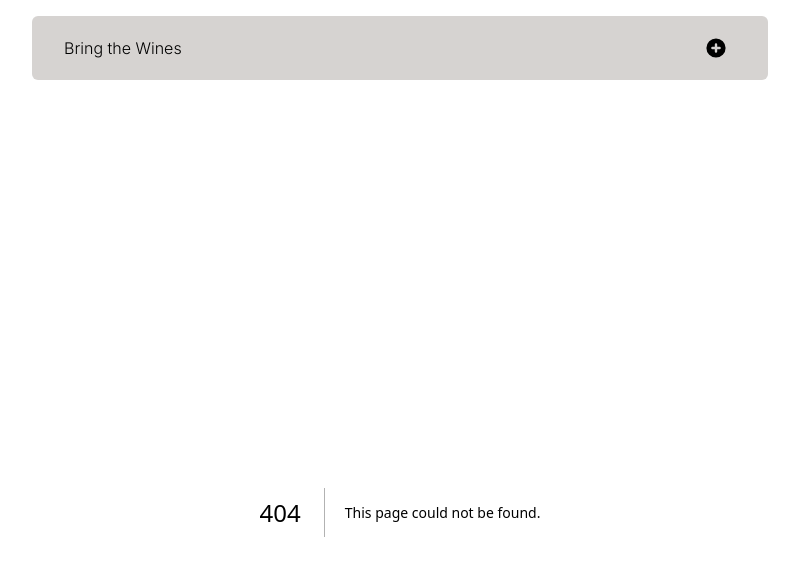
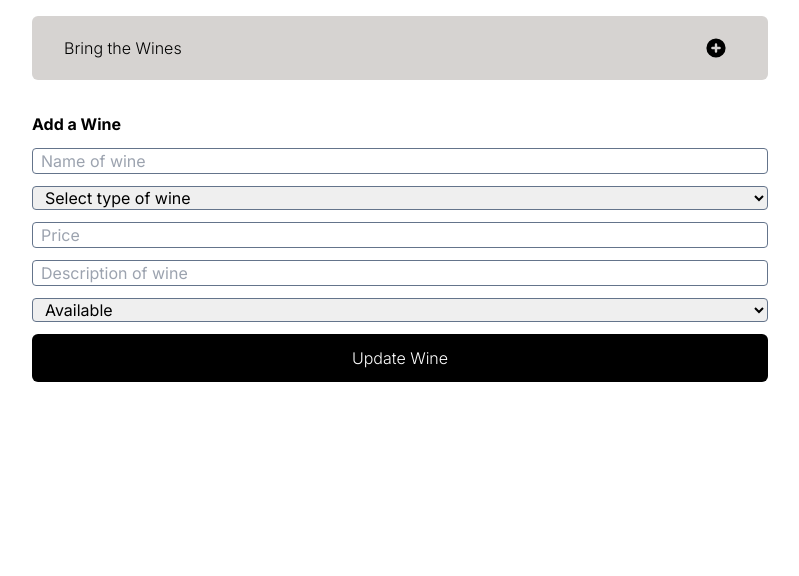
Before and after one commit to ghostleek/bringthewines, a Next.js app: page /editWine/1 in a window 1280 px wide. Before the commit this address had no page. Shown: the top 576 px of the page, without its empty margins (240-1039 px from the left). Built offline with nearby package versions, Linux system fonts and the light colour scheme; no server answers; the database is empty.

Commit message:
removed fa as unused

```diff
--- a/app/addWine/page.jsx
+++ b/app/addWine/page.jsx
@@ -9,7 +9,7 @@ export default function AddWine(){
     const [type, setType] = useState("")
     const [price, setPrice] = useState("")
     const [description, setDescription] = useState("")
-    const [status, setStatus] = useState("")
+    const [status, setStatus] = useState("Available");
 
     const router = useRouter()
 
@@ -76,7 +76,7 @@ export default function AddWine(){
             onChange={e => setStatus(e.target.value)} // Update the state on change
         >
           <option value="" disabled>Select status</option>
-          <option value="Available" selected>Available</option>
+          <option value="Available">Available</option>
           <option value="Sold">Sold</option>
           <option value="Reserved">Reserved</option>
         </select>
--- /dev/null
+++ b/app/editWine/[id]/page.jsx
@@ -0,0 +1,27 @@
+import EditWineForm from "@/components/EditWineForm";
+
+
+const getWineById = async(id) => {
+    try{
+        const res = await fetch(`https://localhost:3000/api/wines/${id}`, { cache: "no-store", });
+        if (!res.ok) {
+            throw new Error("Failed to fetch Wine");
+        }
+        const responseJson = await res.json();
+        console.log("Response:", responseJson); // Log the response
+        return responseJson;
+    } catch (error) {
+        console.log(error);
+    }
+};
+
+export default async function EditWine({ params }){
+    const { id } = params;
+    const wine = await getWineById(id);
+    if (!wine) {
+        throw new Error('Wine not found');
+      }
+    const { name, price, description, status, type } = wine;
+    console.log("id: ", id)
+    return <EditWineForm id = {id} name={name} price={price} description={description} status={status} type={type} />
+}
--- a/app/editWine/page.jsx
+++ /dev/null
@@ -1,5 +0,0 @@
-import EditWineForm from "@/components/EditWineForm";
-
-export default function EditWine(){
-    return <EditWineForm />
-}
--- a/components/EditWineForm.jsx
+++ b/components/EditWineForm.jsx
@@ -1,14 +1,50 @@
-export default function EditWineForm(){
+// this is a client side action
+"use client";
+import { useState } from "react";
+import { useRouter } from "next/navigation";
+
+export default function EditWineForm( id, name, type, description, price, status){
+    const [newName, setNewName] = useState(name);
+    const [newType, setNewType] = useState(type);
+    const [newPrice, setNewPrice] = useState(price);
+    const [newDescription, setNewDescription] = useState(description);
+    const [newStatus, setNewStatus] = useState(status);
+
+    const router = useRouter();
+
+    const handleSubmit = async e => {
+        e.preventDefault();
+
+        try{
+            const res = await fetch(`http://localhost:3000/api/wines/${id}`,{
+                method: "PUT",
+                headers:{
+                    "Content-type":"application/json"
+                },
+                body: JSON.stringify({ newName, newType, newPrice, newDescription, newStatus})
+            });
+            if (!res.ok){
+                throw new Error("Failed to update wine")
+        }
+        router.push("/");
+        } catch (error) {
+            console.log(error);
+        }
+        };
+
     return (
-    <form className = "flex flex-col gap-3">
-        <div className="flex items-center">Edit a Wine</div>
+        <form className="flex flex-col gap-3" onSubmit={handleSubmit}>
+        <div className="font-bold items-center">Add a Wine</div>
         <input
         className= "border border-slate-500 px-2 rounded"
         type = "text"
         placeholder = "Name of wine"
+        onChange={e => setNewName(e.target.value)}
         />
-       <select
-        className= "border border-slate-500 px-2 rounded"
+        <select
+            className="border border-slate-500 px-2 rounded"
+            value={type} // Bind the value to the state
+            onChange={e => setNewType(e.target.value)} // Update the state on change
         >
           <option value="" disabled selected>Select type of wine</option>
           <option value="Red">Red</option>
@@ -18,17 +54,21 @@ export default function EditWineForm(){
           <option value="Dessert">Dessert</option>
         </select>
         <input
-        className= "border border-slate-500 px-2 rounded"
+        className= "price-input border border-slate-500 px-2 rounded"
         type = "text"
         placeholder = "Price"
+        onChange={e => setNewPrice(e.target.value)}
         />
         <input
         className= "border border-slate-500 px-2 rounded"
         type = "text"
         placeholder = "Description of wine"
+        onChange={e => setNewDescription(e.target.value)}
         />
-               <select
-        className= "border border-slate-500 px-2 rounded"
+        <select
+            className="border border-slate-500 px-2 rounded"
+            value={status} // Bind the value to the state
+            onChange={e => setNewStatus(e.target.value)} // Update the state on change
         >
           <option value="" disabled>Select status</option>
           <option value="Available" selected>Available</option>
@@ -37,6 +77,5 @@ export default function EditWineForm(){
         </select>
         <button className="bg-black font-light p-3 px-6 text-white rounded-md">Update Wine</button>
     </form>
-
 );
 }
--- a/components/WinesList.jsx
+++ b/components/WinesList.jsx
@@ -1,6 +1,8 @@
 import Link from "next/link";
 import RemoveBtn from "./RemoveBtn";
 import {HiPencilAlt} from "react-icons/hi"
+import { FontAwesomeIcon } from '@fortawesome/react-fontawesome';
+import { faWhatsApp } from '@fortawesome/react-fontawesome';
 
 const getWines = async() => {
     try {
@@ -23,25 +25,45 @@ export default async function WineList() {
 
     return (
         <>
-        {wines.map((t) => (
+        {wines.map((t) => {
+            // Prepare the WhatsApp message
+            const whatsappMessage = `Hi, I am interested to buy ${t.name} for ${t.price}. Can I suggest a few time/places for self collection`;
+            // Encode the message for use in a URL
+            const encodedMessage = encodeURIComponent(whatsappMessage);
+            // Create the WhatsApp URL
+            const whatsappURL = `https://wa.me/+6597383295?text=${encodedMessage}`;
+
+            return (
+
             <div
             key = {t._id}
             className = "mt-4 p-4 border border-slate-300 rounded-md flex justify-between gap-5 items-start">
                 <div>
-                    <h2 className = "font-light text-2xl">{t.name}</h2>
-                    <div>{t.type}</div>
-                    <div>${t.price}</div>
-                    <div>{t.description}</div>
-                    <div>{t.status}</div>
+                    <div style={{color: t.type === 'Red' ? 'red' : 'inherit'}}>{t.type}</div> {/* Apply the red color if type is "Red" */}
+                    <h2 className = "font-light text-xl pb-2">{t.name}</h2>
+                    <div className = "pb-2">{t.description}</div>
+                    <h3 className = "font-bold">${t.price}</h3>
+                    {/* Show the WhatsApp button if the status is "Available" */}
+                    <div class = "pt-3">
+                    {t.status === 'Available' && (
+                            <a href={whatsappURL} target="_blank" rel="noopener noreferrer">
+                                <button className="bg-black text-white p-2 rounded-md justify-self-end">
+                                    <FontAwesomeIcon icon="faWhatsapp" /> Buy now
+                                </button>
+                            </a>
+                        )}
+                    </div>
                 </div>
                 <div className ="flex gap-2">
+                    {/* probably have a hacky front-end way to hide these buttons*/}
                     <RemoveBtn id={t._id}/>
                     <Link href={`/editWine/${t._id}`}>
                         <HiPencilAlt size ={24} />
                     </Link>
                 </div>
             </div>
-        ))}
+            );
+        })}
         </>
     );
 }
```
